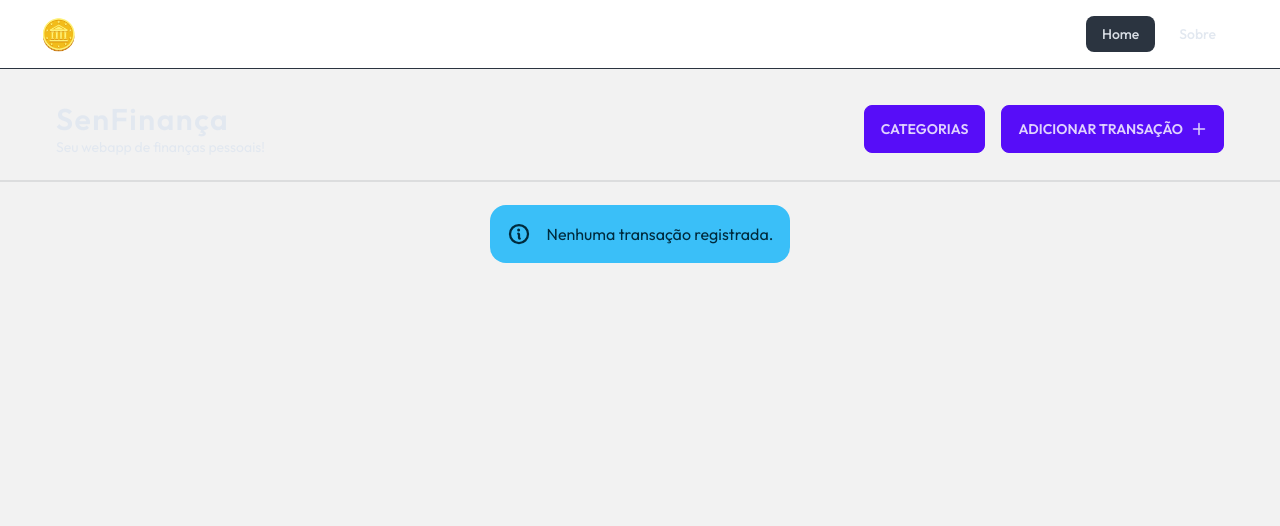
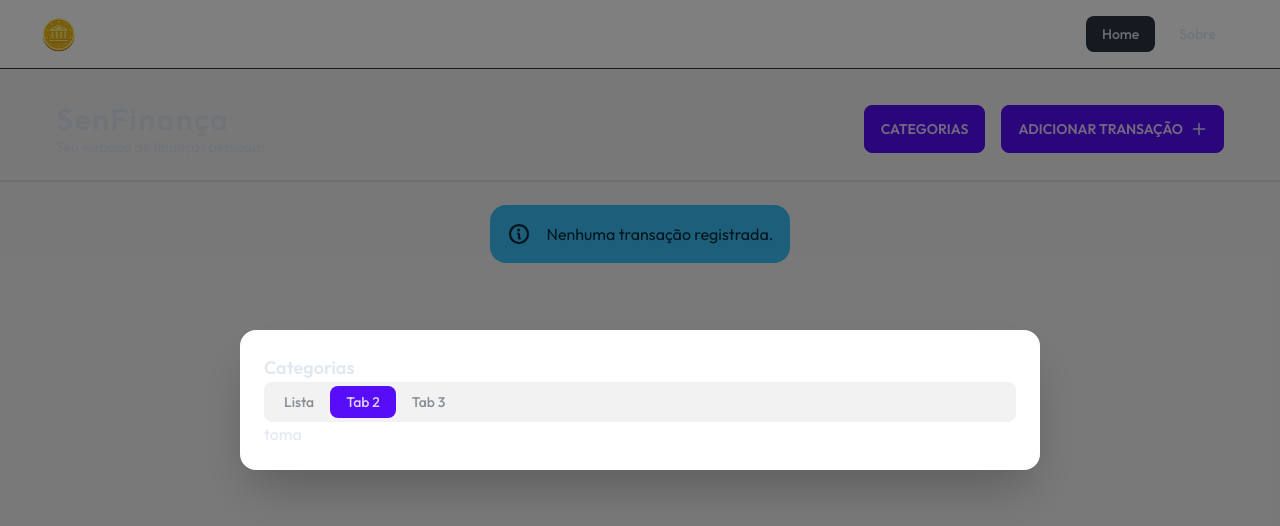
Before and after one commit to H3rmel/sen-financa, a React (Vite) app: page / in a window 1280 px wide. Both pictures are taken after a click on the button "CATEGORIAS". Shown: the top 526 px of the page. Built offline with nearby package versions, Linux system fonts and the light colour scheme.

Commit message:
modal for categories crud

```diff
--- a/src/components/Modals/Index.jsx
+++ b/src/components/Modals/Index.jsx
@@ -1,3 +1,4 @@
 export { ModalAdd } from "./ModalAdd/Index";
 export { ModalDelete } from "./ModalDelete/Index";
 export { ModalEdit } from "./ModalEdit/Index";
+export { ModalCategories } from "./ModalCategories/Index";
--- a/src/components/Modals/ModalCategories/Index.jsx
+++ b/src/components/Modals/ModalCategories/Index.jsx
@@ -11,5 +11,19 @@ import { Modal, Input } from "@/components/Index";
 //#endregion
 
 export const ModalCategories = ({ open, setOpen }) => {
-  return <Modal></Modal>;
+  return (
+    <Modal
+      id="modalCategories"
+      title="Categorias"
+      open={open}
+      setOpen={setOpen}
+    >
+      <div className="tabs tabs-boxed">
+        <a className="tab">Lista</a>
+        <a className="tab tab-active">Tab 2</a>
+        <a className="tab">Tab 3</a>
+      </div>
+      toma
+    </Modal>
+  );
 };
--- a/src/pages/Home/Index.jsx
+++ b/src/pages/Home/Index.jsx
@@ -15,17 +15,19 @@ import { ModalAdd, ModalDelete, ModalEdit } from "@/components/Modals/Index";
 
 //* Icons
 import { Plus, Info } from "@phosphor-icons/react";
+import { ModalCategories } from "@/components/Modals/ModalCategories/Index";
 
 //#endregion
 
 export const Home = () => {
-  const { transactions } = useTransactions();
-
   const [openModalAdd, setOpenModalAdd] = useState(false);
   const [openModalEdit, setOpenModalEdit] = useState(false);
   const [openModalDelete, setOpenModalDelete] = useState(false);
+  const [openModalCategoriesCRUD, setOpenModalCategoriesCRUD] = useState(false);
 
   const [selectedModalId, setSelectedModalId] = useState(0);
+
+  const { transactions } = useTransactions();
 
   //#region Methods
 
@@ -43,6 +45,10 @@ export const Home = () => {
     setSelectedModalId(id);
   };
 
+  const openModalCategories = () => {
+    setOpenModalCategoriesCRUD(true);
+  };
+
   //#endregion
 
   return (
@@ -53,7 +59,9 @@ export const Home = () => {
           <p className="text-sm">Seu webapp de finanças pessoais!</p>
         </hgroup>
         <div className="space-x-4">
-          <button className="btn btn-primary">Categorias</button>
+          <button className="btn btn-primary" onClick={openModalCategories}>
+            Categorias
+          </button>
           <button
             onClick={openAddTransactionModal}
             className="btn btn-primary w-full sm:w-auto"
@@ -90,6 +98,10 @@ export const Home = () => {
         open={openModalEdit}
         setOpen={setOpenModalEdit}
       />
+      <ModalCategories
+        open={openModalCategoriesCRUD}
+        setOpen={openModalCategoriesCRUD}
+      />
     </MainLayout>
   );
 };
```
